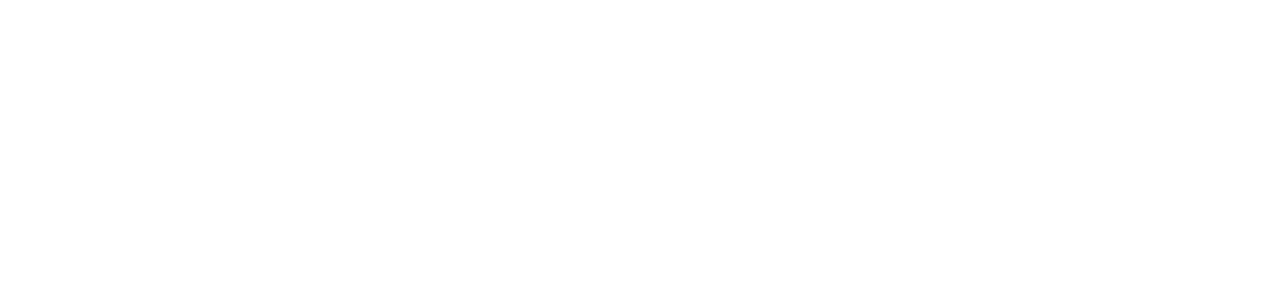
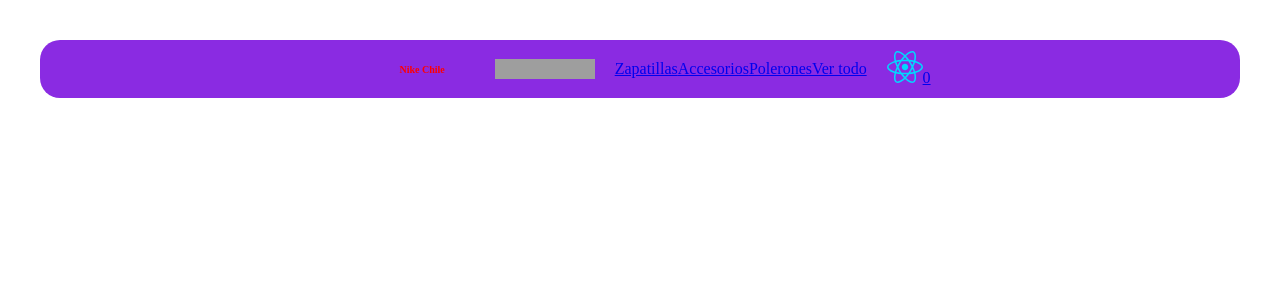
Before and after one commit to wepapepa/preEntrega2-React-Labrin, a React (Vite) app: page /cart in a window 1280 px wide. Before the commit this address had no page. Shown: the top 300 px of the page. Built offline with nearby package versions, Linux system fonts and the light colour scheme; grey boxes are pictures that could not be loaded.

Commit message:
fixed bugs and added styles

```diff
--- a/src/App.jsx
+++ b/src/App.jsx
@@ -1,3 +1,4 @@
+import './App.css'
 import Navbar from './components/Navbar/Navbar'
 import ItemListContainer from './components/ItemListContainer/ItemListContainer'
 import ItemDetailContainer from './components/ItemDetailContainer/ItemDetailContainer'
--- a/src/components/CartWidget/CartWidget.jsx
+++ b/src/components/CartWidget/CartWidget.jsx
@@ -4,9 +4,7 @@
 const CartWidget = () => {
     return (
         <Link to='/cart'>
-            <svg xmlns="http://www.w3.org/2000/svg" width="50" height="50" fill="currentColor" class="bi bi-cart" viewBox="0 0 16 16">
-            <path d="M0 1.5A.5.5 0 0 1 .5 1H2a.5.5 0 0 1 .485.379L2.89 3H14.5a.5.5 0 0 1 .491.592l-1.5 8A.5.5 0 0 1 13 12H4a.5.5 0 0 1-.491-.408L2.01 3.607 1.61 2H.5a.5.5 0 0 1-.5-.5M3.102 4l1.313 7h8.17l1.313-7zM5 12a2 2 0 1 0 0 4 2 2 0 0 0 0-4m7 0a2 2 0 1 0 0 4 2 2 0 0 0 0-4m-7 1a1 1 0 1 1 0 2 1 1 0 0 1 0-2m7 0a1 1 0 1 1 0 2 1 1 0 0 1 0-2"/>
-            </svg>
+            <img src={cart} />
             0
         </Link>
     )
--- a/src/components/Item/Item.jsx
+++ b/src/components/Item/Item.jsx
@@ -7,7 +7,7 @@
         <div>
             <h4>categoría{category}</h4>
             <h3>{name}</h3>
-            <img src={img} style={{ width: 100 }}/>
+            <img src={img} style={{ width: 150 }}/>
             <h4>${price}</h4>
             <Link to={'/item/${id}'}>ver detalle</Link>
         </div>
--- a/src/components/ItemCount/ItemCount.jsx
+++ b/src/components/ItemCount/ItemCount.jsx
@@ -1,6 +1,6 @@
 import { useState } from "react"
 
-const ItemCount = ({ initialValue = 1, stock, onAdd}) => {
+const ItemCount = ({ initialValue = 10, stock, onAdd}) => {
     const [count, setCount] = useState(initialValue)
 
     const decrement = () => {
--- a/src/components/ItemDetail/ItemDetail.jsx
+++ b/src/components/ItemDetail/ItemDetail.jsx
@@ -5,10 +5,10 @@
     return (
         <article>
             <header>
-                <h2>{name}</h2>
+                <h3>{name}</h3>
             </header>
             <picture>
-                <img src={img} alt={name} style={{ width: 100}}/>
+                <img src={img} alt={id} style={{ width: 100}}/>
             </picture>
             <section>
                 <p>Categoria: {category}</p>
--- a/src/components/ItemList/ItemList.jsx
+++ b/src/components/ItemList/ItemList.jsx
@@ -1,11 +1,12 @@
 import Item from "../Item/Item"
+import classes from './ItemList.module.css'
 
 const ItemList = ( { products }) => {
     return (
-        <div style={{ display: 'flex', flexDirection: column, backgroundColor: 'pink'}} onClick={() => console.log('hice click en itemlist')}>
+        <div className={classes.container}>
             {
                 products.map(product => {
-                    return <Item key={product.id} { ... product} />
+                    return <Item key={product.id} {...product} />
                 })
             }
         </div>
--- /dev/null
+++ b/src/components/ItemList/ItemList.module.css
@@ -0,0 +1,7 @@
+.container {
+    align-items: center;
+    justify-content: center;
+    display: flex;
+    flex-direction: row;
+    gap: 20%;
+}
--- a/src/components/Navbar/Navbar.jsx
+++ b/src/components/Navbar/Navbar.jsx
@@ -1,18 +1,20 @@
 import CartWidget from "../CartWidget/CartWidget"
 import { Link, useNavigate } from 'react-router-dom'
+import classes from './Navbar.module.css'
 
 const Navbar = () => {
     const navigate = useNavigate()
+    console.log(classes)
 
     return (
         <header className={classes.header}>
             <h2 onClick={() => navigate('/')} style={{ color: 'red', fontSize: 10, cursor: 'pointer'}}>Nike Chile</h2>
-            <img src="https://www.google.com/url?sa=i&url=https%3A%2F%2Fwww.svgrepo.com%2Fsvg%2F303214%2Fnike-4-logo&psig=AOvVaw1QC91nkGnTZGsAer-untOT&ust=1710367270730000&source=images&cd=vfe&opi=89978449&ved=0CBMQjRxqFwoTCMiom97c74QDFQAAAAAdAAAAABAE" style={{ width: 100 , height: 20 , }}/>
+            <img src="./logo.png" style={{ width: 100 , height: 20 , }}/>
             <nav>
-                <Link to='/category/zapatillas'>Zapatillas</Link>
-                <Link to='/category/accesorios'>Accesorios</Link>
-                <Link to='/category/polerones'>Polerones</Link>
-                <Link to='/'>Ver todo</Link>
+                <Link to='/category/zapatillas' className='btn btn-primary'>Zapatillas</Link>
+                <Link to='/category/accesorios'  className='btn btn-secondary'>Accesorios</Link>
+                <Link to='/category/polerones'  className='btn btn-secondary'>Polerones</Link>
+                <Link to='/'  className='btn btn-secondary'>Ver todo</Link>
             </nav>
             <CartWidget />
         </header>
--- /dev/null
+++ b/src/components/Navbar/Navbar.module.css
@@ -0,0 +1,22 @@
+.header {
+    display: flex;
+    justify-content: center;
+    align-items: center;
+    background-color: blueviolet;
+    border-radius: 20px;
+}
+
+.header h2 {
+    font-size: 2rem;
+    color: aliceblue;
+    margin: 0 50px;
+}
+
+nav {
+    display: flex;
+    padding: 20px;
+}
+
+Link {
+    margin: 0 20px 0 0;
+}
--- a/src/main.jsx
+++ b/src/main.jsx
@@ -3,7 +3,7 @@
 import App from './App.jsx'
 
 ReactDOM.createRoot(document.getElementById('root')).render(
-  <React.StrictMode>
+  //<React.StrictMode>
     <App />
-  </React.StrictMode>,
+  //</React.StrictMode>,
 )
```
Also changed, not shown: 1 other file (tests, documents, lock files or other folders).
